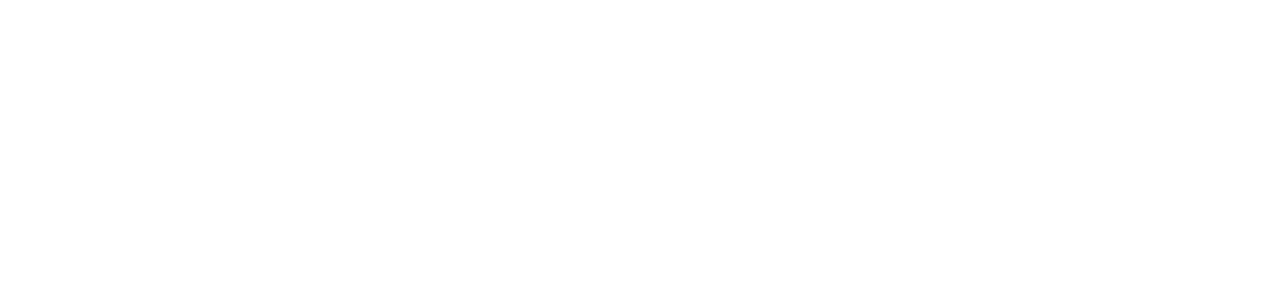
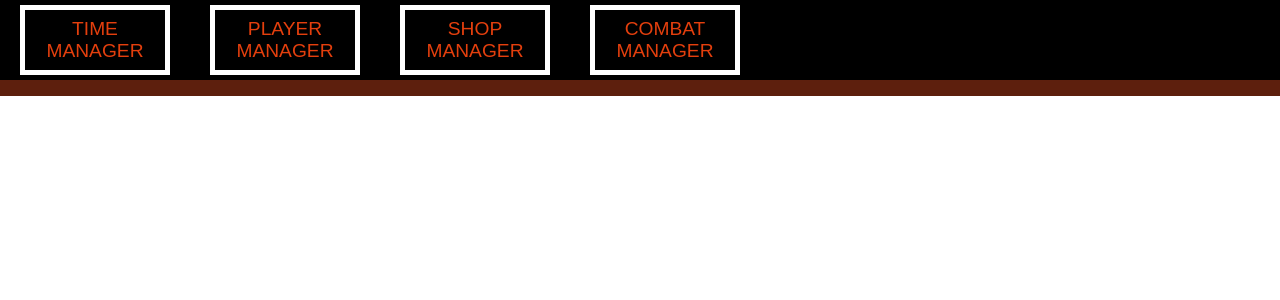
Before and after one commit to alissaamorgan/WelcomeToTheBandWebApp, a React (Create React App) app: page /dmScreenShopManager in a window 1280 px wide. Before the commit this address had no page. Shown: the top 300 px of the page. Built offline with nearby package versions, Linux system fonts and the light colour scheme.

Commit message:
New DM pages and header

```diff
--- a/src/App.js
+++ b/src/App.js
@@ -9,8 +9,10 @@
 import CharacterCreation from "./pages/characterCreation.js";
 import CharacterSelection from "./pages/characterSelection.js";
 import CharacterSheet from "./pages/characterSheet.js";
-import DmScreen from "./pages/dmScreen.js";
+import DmScreenTimeManager from "./pages/dmScreenTimeManager.js";
 import DmScreenPlayerManager from "./pages/dmScreenPlayerManager.js";
+import DmScreenCombatManager from "./pages/dmScreenCombatManager.js";
+import DmScreenShopManager from "./pages/dmScreenShopManager.js";
 
 function App() {
     return (
@@ -21,8 +23,10 @@
                 <Route path="/characterCreation" element={<CharacterCreation />} />
                 <Route path="/characterSelection" element={<CharacterSelection />} />
                 <Route path="/characterSheet/:id" element={<CharacterSheet />} />
-                <Route path="/dmScreen" element={<DmScreen />} />
+                <Route path="/dmScreenTimeManager" element={<DmScreenTimeManager />} />
                 <Route path="/dmScreenPlayerManager" element={<DmScreenPlayerManager />} />
+                <Route path="/dmScreenCombatManager" element={<DmScreenCombatManager/>}/>
+                <Route path="/dmScreenShopManager" element={<DmScreenShopManager/>}/>
             </Routes>
         </Router>
     );
--- /dev/null
+++ b/src/pages/dmScreenCombatManager.js
@@ -0,0 +1,14 @@
+import DmScreenHeader from './dmScreenHelper.js';
+
+const DmScreenCombatManager = () => {
+    return (
+        <div>
+            <DmScreenHeader/>
+            <div className="playerManagerPage">
+
+            </div>
+        </div>
+    );
+};
+
+export default DmScreenCombatManager;
--- /dev/null
+++ b/src/pages/dmScreenHelper.js
@@ -0,0 +1,15 @@
+import { useEffect, useState} from "react";
+import './pages.css';
+
+export default function DmScreenHeader() {
+    return(
+        <div>
+            <div className="DmScreenHeader">
+                <button className="HeaderButton" onClick={() => window.location = '/dmScreenTimeManager'}>TIME MANAGER</button>
+                <button className="HeaderButton" onClick={() => window.location = '/dmScreenPlayerManager'}>PLAYER MANAGER</button>
+                <button className="HeaderButton" onClick={() => window.location = '/dmScreenShopManager'}>SHOP MANAGER</button>
+                <button className="HeaderButton" onClick={() => window.location = '/dmScreenCombatManager'}>COMBAT MANAGER</button>
+            </div>
+        </div>
+    );
+}
--- a/src/pages/dmScreenPlayerManager.js
+++ b/src/pages/dmScreenPlayerManager.js
@@ -1,5 +1,6 @@
 import { useEffect, useState} from "react";
 import './pages.css';
+import DmScreenHeader from './dmScreenHelper.js';
 import {getCharacters, UpdateCharacter, getClassById, getNotificationByCharacterId, createNotification, deleteNotificationById} from "../api/useApiSocket.js";
 import cassette from '../assets/Cassette.PNG';
 import DynamicDebuffsTable from './dynamicTable.js';
@@ -88,9 +89,7 @@
 
     return (
         <div>
-            <div className="characterSheetHeader">
-
-            </div>
+            <DmScreenHeader/>
             <div className="playerManagerPage">
                 <div className="playerManagerBandInformation">
                     <div className="cassette">
--- /dev/null
+++ b/src/pages/dmScreenShopManager.js
@@ -0,0 +1,14 @@
+import DmScreenHeader from './dmScreenHelper.js';
+
+const DmScreenShopManager = () => {
+    return (
+        <div>
+            <DmScreenHeader/>
+            <div className="playerManagerPage">
+
+            </div>
+        </div>
+    );
+};
+
+export default DmScreenShopManager;
--- a/src/pages/dmScreen.js
+++ b/src/pages/dmScreenTimeManager.js
@@ -1,9 +1,10 @@
-import { useEffect, useState, React } from "react";
+import { useEffect, useState} from "react";
 import './pages.css';
+import DmScreenHeader from './dmScreenHelper.js';
 import {getFakeTimeWithSeconds, getFakeDate, getMoonandSunImage} from './timer.js'
 import {StartClock, StopClock} from "../api/useApiSocket.js";
 
-const DmScreen = () => {
+const DmScreenTimerManager = () => {
     const[timerBroadcast, settimerBroadcast] = useState(null);
     useEffect(() => {
     console.log("DmScreen mounted");
@@ -48,9 +49,7 @@
 
     return (
         <div>
-            <div className="characterSheetHeader">
-
-            </div>
+            <DmScreenHeader/>
             <div className="characterSheetPage">
                 <div className="dmScreenTimeMangerForm">
                     {getFakeDate(timerBroadcast?.fakeUnix ?? 0)}
@@ -67,4 +66,4 @@
     );
 };
 
-export default DmScreen;
+export default DmScreenTimerManager;
--- a/src/pages/pages.css
+++ b/src/pages/pages.css
@@ -63,6 +63,28 @@
     width: 100%;
     display: flex;
     justify-content: space-between;
+}
+
+.DmScreenHeader{
+    height: var(--header-height);
+    background-color: black;
+    width: 100%;
+    display: flex;
+}
+
+.HeaderButton{
+    background-color: black;
+    border-color: white;
+    border-style: solid;
+    border-width: 5px;
+    color: rgb(228, 63, 13);
+    font-size: larger;
+    width: 150px;
+    margin-left: 20px;
+    margin-right: 20px;
+    margin-top: 5px;
+    margin-bottom: 5px;
+    justify-self: center;
 }
 
 .characterSheetName{
```
